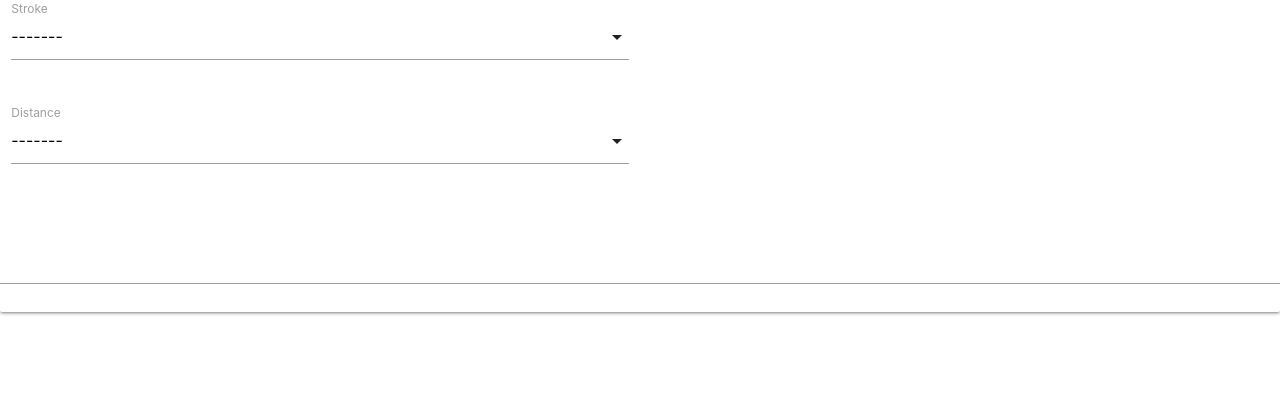
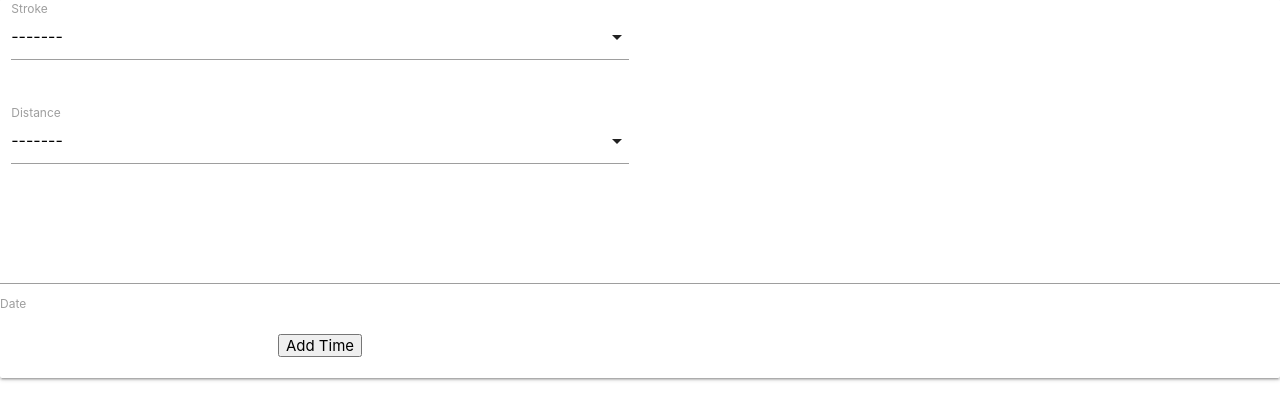
Before and after one commit to seanbrindley17/milestone-project-3-mk2, a Python web app: template templates/new_entry.html in a window 1280 px wide. Shown: the part 73-493 px from the top of the page. Run offline with Jinja, Linux system fonts and the light colour scheme; the template is opened without the code that fills it, so the values that code supplies are empty; some libraries are stand-ins or nearby versions.

Commit message:
Add datepicker jquery initialisation code and submit button

```diff
--- a/static/js/script.js
+++ b/static/js/script.js
@@ -4,4 +4,8 @@ $(document).ready(function(){
     $('.tabs').tabs();
     $('.collapsible').collapsible();
     $('select').formSelect();
+    $('.datepicker').datepicker({
+      format: "dd mmmm, yyyy",
+      showClearBtn: "true",
+    });
   });
--- a/templates/new_entry.html
+++ b/templates/new_entry.html
@@ -29,8 +29,17 @@
     </div>
 
     <div class="row">
-        <div class="input-field col s12"></div>
-        <input type="text" class="datepicker">
+      <div class="input-field col s6"></div>
+      <input id="swim_date" name="swim_date" type="text" class="datepicker">
+      <label for="swim_date">Date</label>
+    </div>
+
+    <div class="row">
+      <div class="col s6 center-align">
+        <button type="submit">
+          Add Time
+        </button>
+      </div>
     </div>
   </form>
 </div>
```
Lines whose indentation alone changed are shown as unchanged.
